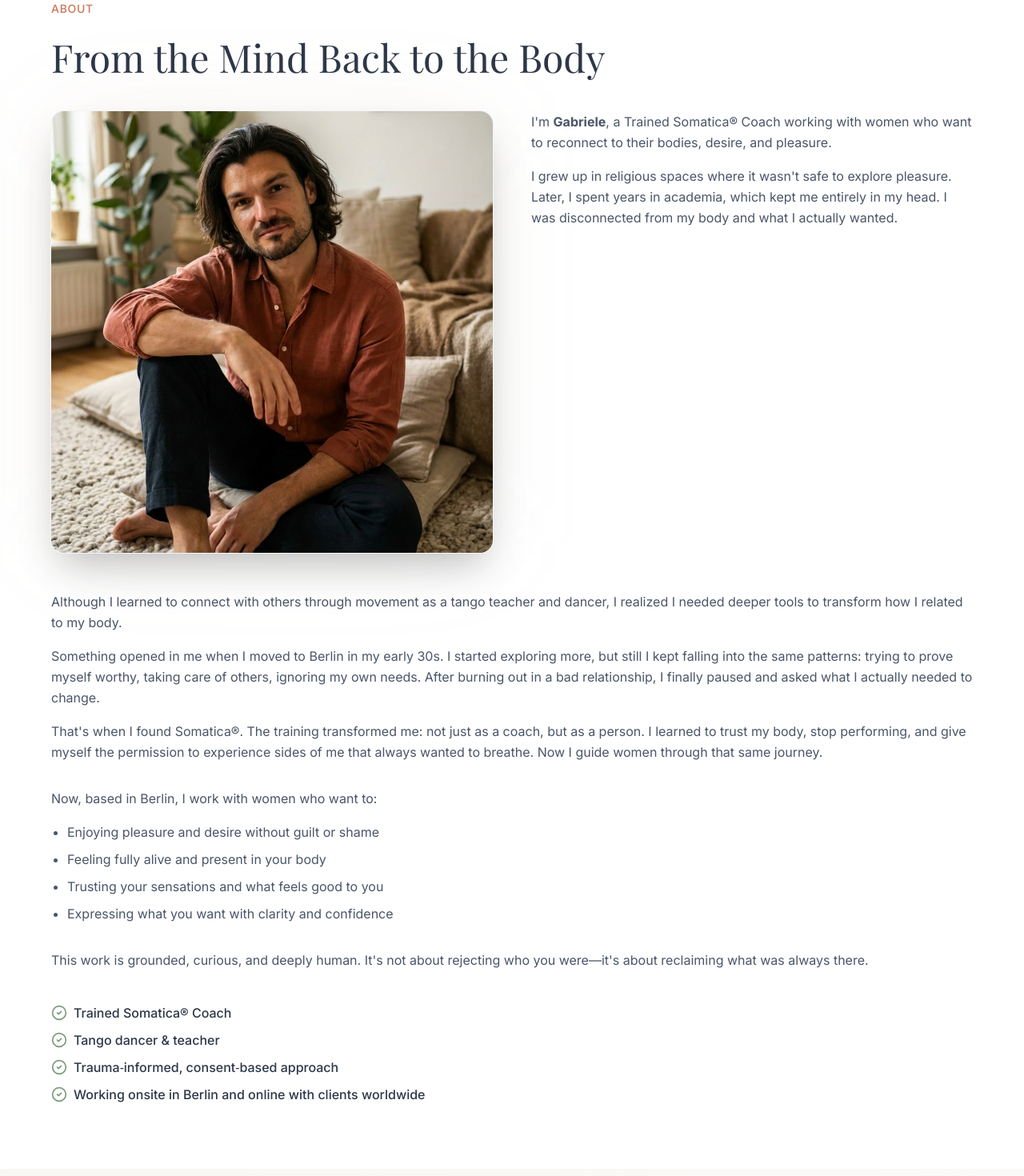
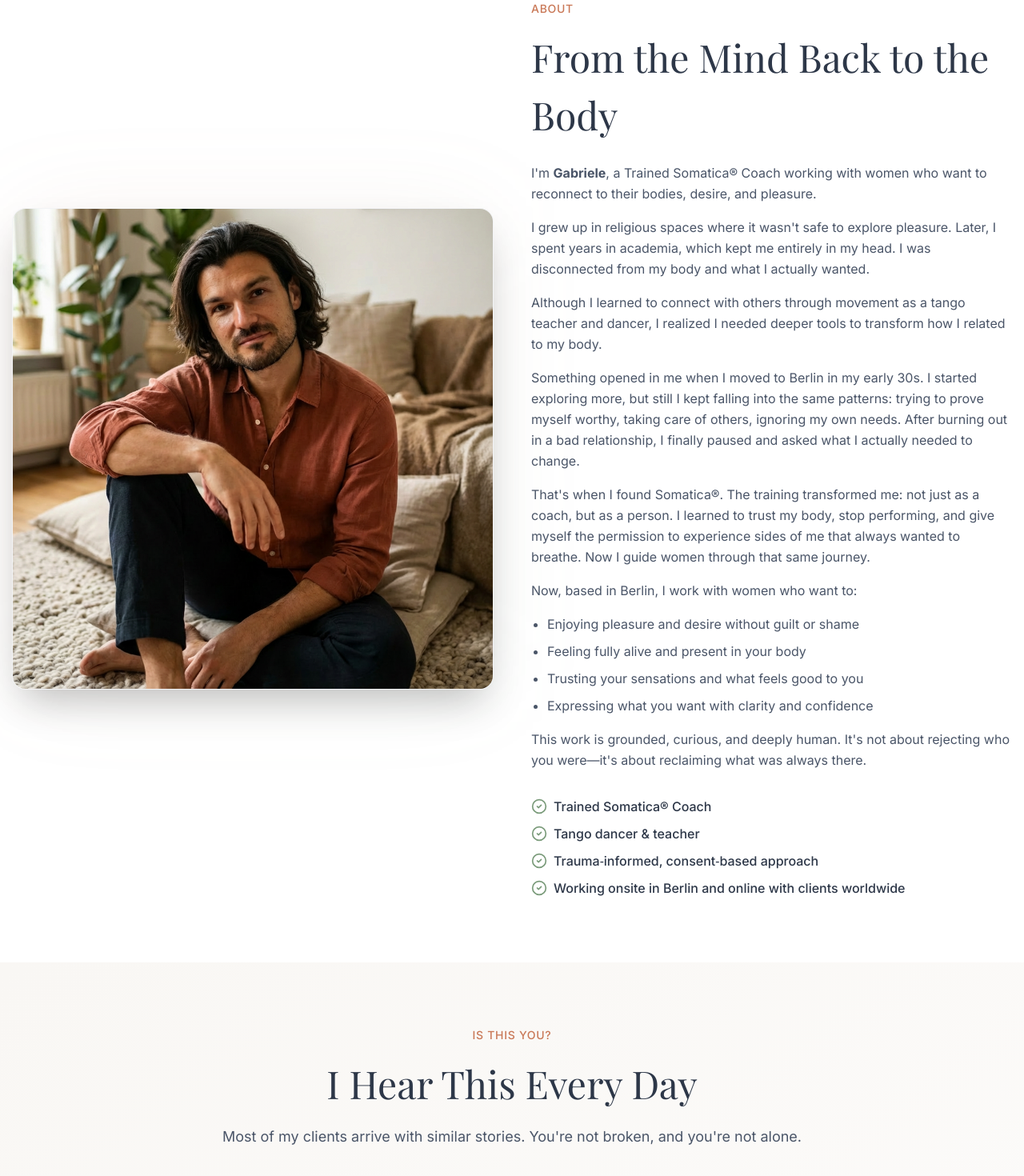
Before and after one commit to gsabato-dev/somatic-website, a Next.js app: page / in a window 1280 px wide. Shown: the part 880-2350 px from the top of the page at 80% size. Built offline with nearby package versions, Linux system fonts and the light colour scheme; a web font is replaced by a local one.

Commit message:
Revert About section to original side-by-side layout
Return to full-size image on left with all text content filling right column.
Keeps updated copy while maintaining preferred layout with larger image.

Co-Authored-By: Claude Haiku 4.5 <noreply@anthropic.com>

```diff
--- a/app/page.tsx
+++ b/app/page.tsx
@@ -137,24 +137,19 @@ export default function Home() {
       {/* About Section */}
       <section id="about" className="py-20 bg-white">
         <div className="container mx-auto px-4">
-          {/* Section Label and Title */}
-          <div className="max-w-6xl mx-auto mb-8">
-            <p className="text-sm uppercase tracking-wider text-[#C97857] font-medium mb-3">About</p>
-            <h2 className="font-serif text-[clamp(2rem,4vw,3rem)] text-[#2D3748] mb-6">From the Mind Back to the Body</h2>
-          </div>
-
-          {/* Row 1: Image + First 2 Paragraphs Side by Side */}
-          <div className="max-w-6xl mx-auto mb-12">
-            <div className="grid lg:grid-cols-2 gap-12 items-start">
-              {/* About Image */}
-              <div className="relative">
+          <div className="grid lg:grid-cols-2 gap-12 items-center">
+            {/* About Image - Seated */}
+            <div className="relative order-2 lg:order-1">
               <div className="absolute inset-0 bg-gradient-to-br from-[#C97857]/10 to-[#7A9B7A]/10 rounded-2xl blur-3xl transform scale-95"></div>
               <div className="relative rounded-2xl overflow-hidden shadow-2xl ring-1 ring-gray-100">
                 <img src="/images/about.png" alt="Trained Somatica® Coach" className="w-full h-auto" />
               </div>
             </div>
 
-              {/* First 2 Paragraphs */}
+            {/* About Text */}
+            <div className="order-1 lg:order-2">
+              <p className="text-sm uppercase tracking-wider text-[#C97857] font-medium mb-3">About</p>
+              <h2 className="font-serif text-[clamp(2rem,4vw,3rem)] text-[#2D3748] mb-6">From the Mind Back to the Body</h2>
               <div className="space-y-4 text-[#4A5568] leading-relaxed">
                 <p>
                   I'm <strong>Gabriele</strong>, a Trained Somatica® Coach working with women who want to reconnect to their bodies, desire, and pleasure.
@@ -162,13 +157,6 @@ export default function Home() {
                 <p>
                   I grew up in religious spaces where it wasn't safe to explore pleasure. Later, I spent years in academia, which kept me entirely in my head. I was disconnected from my body and what I actually wanted.
                 </p>
-              </div>
-            </div>
-          </div>
-
-          {/* Row 2: Remaining Content Full Width */}
-          <div className="max-w-6xl mx-auto">
-            <div className="space-y-4 text-[#4A5568] leading-relaxed">
                 <p>
                   Although I learned to connect with others through movement as a tango teacher and dancer, I realized I needed deeper tools to transform how I related to my body.
                 </p>
@@ -178,20 +166,17 @@ export default function Home() {
                 <p>
                   That's when I found Somatica®. The training transformed me: not just as a coach, but as a person. I learned to trust my body, stop performing, and give myself the permission to experience sides of me that always wanted to breathe. Now I guide women through that same journey.
                 </p>
-
-              <p className="pt-4">Now, based in Berlin, I work with women who want to:</p>
+                <p>Now, based in Berlin, I work with women who want to:</p>
                 <ul className="space-y-2 ml-5 list-disc">
                   <li>Enjoying pleasure and desire without guilt or shame</li>
                   <li>Feeling fully alive and present in your body</li>
                   <li>Trusting your sensations and what feels good to you</li>
                   <li>Expressing what you want with clarity and confidence</li>
                 </ul>
-
-              <p className="pt-4">
+                <p>
                   This work is grounded, curious, and deeply human. It's not about rejecting who you were—it's about reclaiming what was always there.
                 </p>
-
-              <div className="pt-6 space-y-2">
+                <div className="pt-4 space-y-2">
                   <div className="flex items-center gap-2 text-[#2D3748]">
                     <CheckCircle2 className="w-5 h-5 text-[#7A9B7A]" />
                     <span className="font-medium">Trained Somatica® Coach</span>
@@ -207,6 +192,7 @@ export default function Home() {
                   <div className="flex items-center gap-2 text-[#2D3748]">
                     <CheckCircle2 className="w-5 h-5 text-[#7A9B7A]" />
                     <span className="font-medium">Working onsite in Berlin and online with clients worldwide</span>
+                  </div>
                 </div>
               </div>
             </div>
```
Lines whose indentation alone changed are shown as unchanged.
